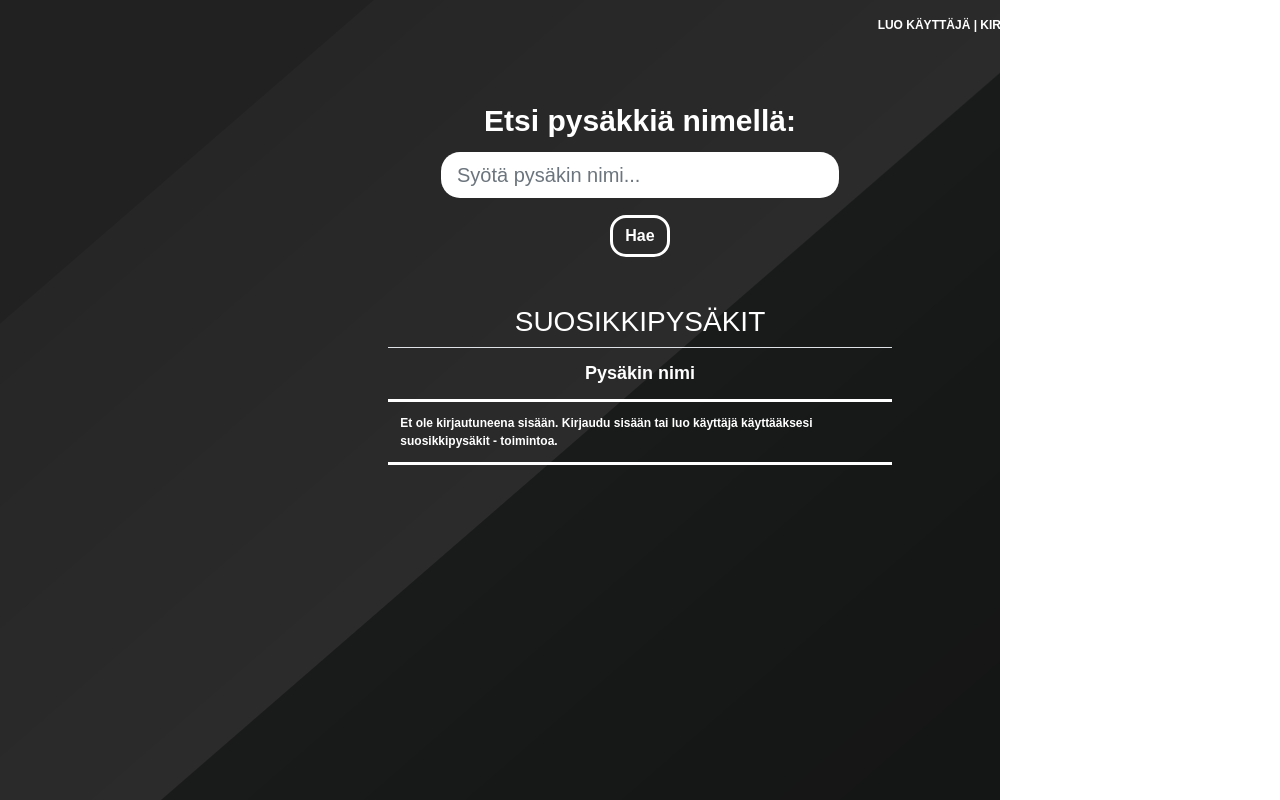
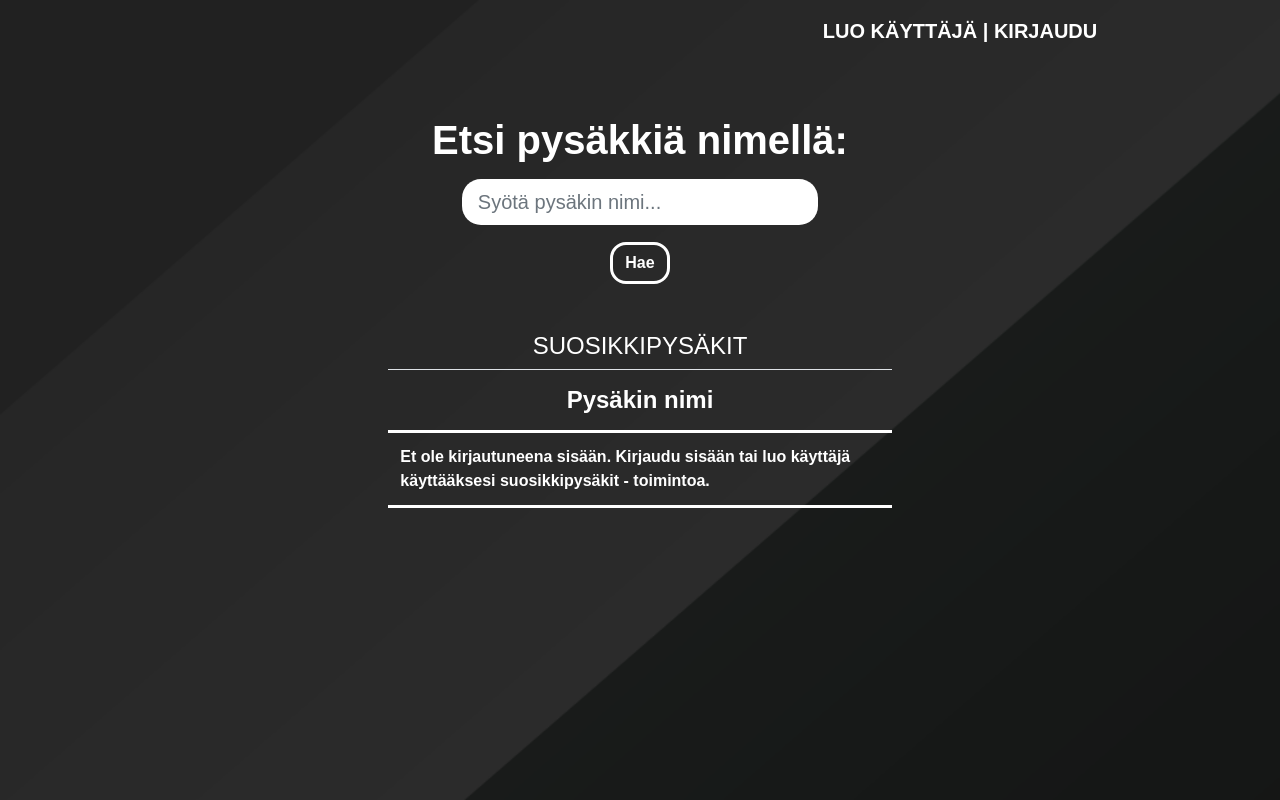
Before and after one commit to tmati/hsl-timetable, a PHP site: page / in a window 1280 px wide. Run offline with PHP 8.4, Linux system fonts and the light colour scheme; some libraries are stand-ins or nearby versions.

Commit message:
made site more mobile friendly. Implemented back button to timetable view. Added check for bad input in stop search.

```diff
--- a/client/CSS/SearchPage.css
+++ b/client/CSS/SearchPage.css
@@ -1,3 +1,13 @@
+body {
+    background: url("../content/img/Ferry-bgnb.png");
+    background-repeat: no-repeat;
+    -webkit-background-size: cover;
+    -moz-background-size: cover;
+    -o-background-size: cover;
+    background-size: cover;
+    height: 100vh;
+}
+
 .loginForm {
     display: none;
 }
@@ -5,6 +15,7 @@
 .logoutForm {
     display: none;
 }
+
 
 .loginInfo {
     cursor: pointer;
@@ -62,7 +73,6 @@ input[type="button"]:hover  {
 }
 
 #searchField {
-    max-width: 20em;
     margin-right: auto;
     margin-left: auto;
 }
--- a/client/CSS/TimeTablePage.css
+++ b/client/CSS/TimeTablePage.css
@@ -2,12 +2,13 @@
     font-size: 2em;
 }
 
-#stopDiv {
+#timeDiv {
     text-align: right;
+    margin-right: 0;
 }
 
-#timeDiv {
-    text-align: right;
+#dateDiv {
+    margin-left: 1em;
 }
 
 thead {
@@ -21,10 +22,10 @@ thead {
 #timeHeader {
     text-align: right;
 }
-#timeDiv {
-    margin-right: 0;
+
+#lineHeader {
+    text-align: left;
 }
-
 
 tr {
     border-bottom: 3px solid white;
@@ -37,9 +38,6 @@ tr {
 .imgCell img {
     max-width: 4em;
     padding-top: 1em;
-}
-
-.imgCell {
 }
 
 .routeCell {
@@ -64,5 +62,30 @@ tr {
 }
 #iconDiv {
     max-width: 1em;
+    float: right;
+    margin-right: 1em;
+}
 
+#centerDiv {
+    display: inline-flex;
+    margin: auto;
+    text-align: center;
 }
+
+#arrowIconDiv {
+    max-width: 1em;
+}
+
+#leftDiv {
+    display: inline-flex;
+    margin: auto;
+}
+
+html {
+    overflow: scroll;
+    overflow-x: hidden;
+}
+::-webkit-scrollbar {
+    width: 0px;  /* remove scrollbar space */
+    background: transparent;  /* optional: just make scrollbar invisible */
+}
--- a/client/CSS/app.css
+++ b/client/CSS/app.css
@@ -1,37 +1,60 @@
 body {
     background: url("../content/img/Ferry-bgnb.png");
     background-repeat: no-repeat;
-    background-size: auto;
+    -webkit-background-size: cover;
+    -moz-background-size: cover;
+    -o-background-size: cover;
+    background-size: cover;
     font-family: Arial, sans-serif;
     font-size: 6px;
     font-weight: bold;
     color: white;
-    position: absolute;
-    max-height: 100%;
     width: 100%;
 }
 
+.routeCell p {
+    display: none;
+}
 
 /* Limits from Bootstrap */
 
 /* Small devices (landscape phones, 576px and up) */
-@media (min-width: 576px) {
+@media (min-width: 300px) {
     body {
-        font-size: 8px;
+        font-size: 12px;
     }
+    .autocomplete-items p {
+        font-size: 2em;
+    }
+    .loginInfo {
+        font-size: 1.25em;
+    }
+    #favText {
+        font-size: 1.5em;
+    }
+
 }
 
 /* Medium devices (tablets, 768px and up) */
 @media (min-width: 768px) {
     body {
-        font-size: 10px;
+        font-size: 14px;
+    }
+    .routeCell p {
+        display: inline-block;
     }
 }
 
 /* Large devices (desktops, 992px and up) */
 @media (min-width: 992px) {
     body {
-        font-size: 12px;
+        font-size: 16px;
+    }
+    #searchField {
+        max-width: 50%;
+    }
+    .routeCell p {
+        display: inline-block;
     }
 }
 
--- a/client/JS/search.js
+++ b/client/JS/search.js
@@ -63,10 +63,14 @@ function logout() {
  */
 function searchSchedule() {
     const stop = document.getElementById('searchField').value;
-    cleanAndSaveName(stop);
-    const url = window.location.href;
-    const request = url.substring(0, url.indexOf("#")) + "#timetable";
-    window.location.href = request;
+    if (cleanAndSaveName(stop)) {
+        const url = window.location.href;
+        const request = url.substring(0, url.indexOf("#")) + "#timetable";
+        window.location.href = request;
+    } else {
+        alert("Epäkelpo syöte. yritä uudelleen.");
+        location.reload();
+    }
 }
 
 /**
@@ -80,8 +84,13 @@ function cleanAndSaveName(stopName) {
         stopName.replace(/\s+/, "");
         stopNumber = editString.substring(editString.indexOf("/") + 2);
         textStopName = stopName.substring(0, stopName.indexOf("/"));
-        sessionStorage.setItem('stopNumber', stopNumber);
         sessionStorage.setItem('textStopName', textStopName);
+        sessionStorage.setItem('stopNumber', stopNumber)
+        if (sessionStorage.getItem('textStopName') == '') {
+            return false;
+        }
+        return true;
+
     }
 }
 
```
Also changed, not shown: client/views/timetable.html (+16 -5 lines).
